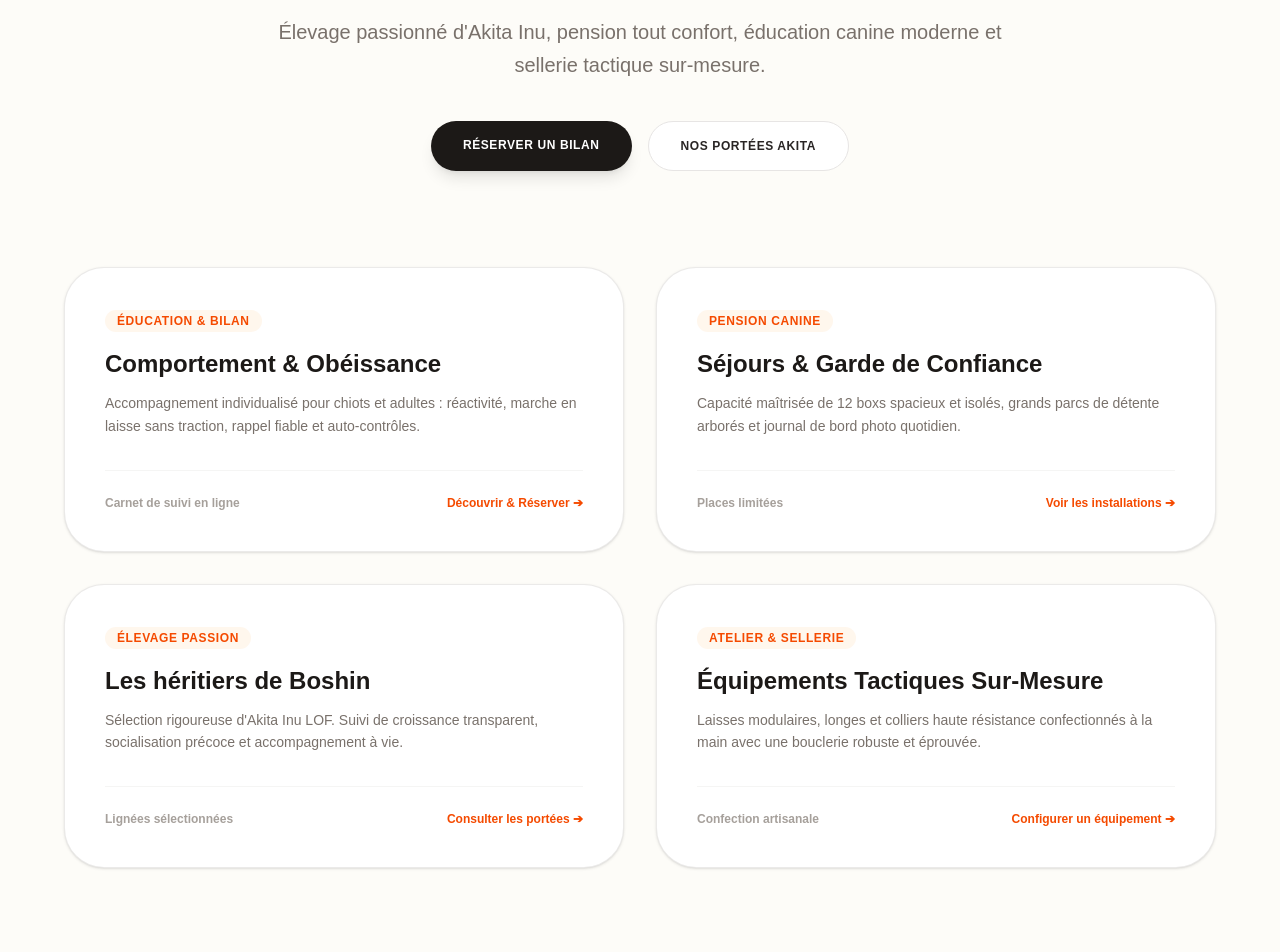
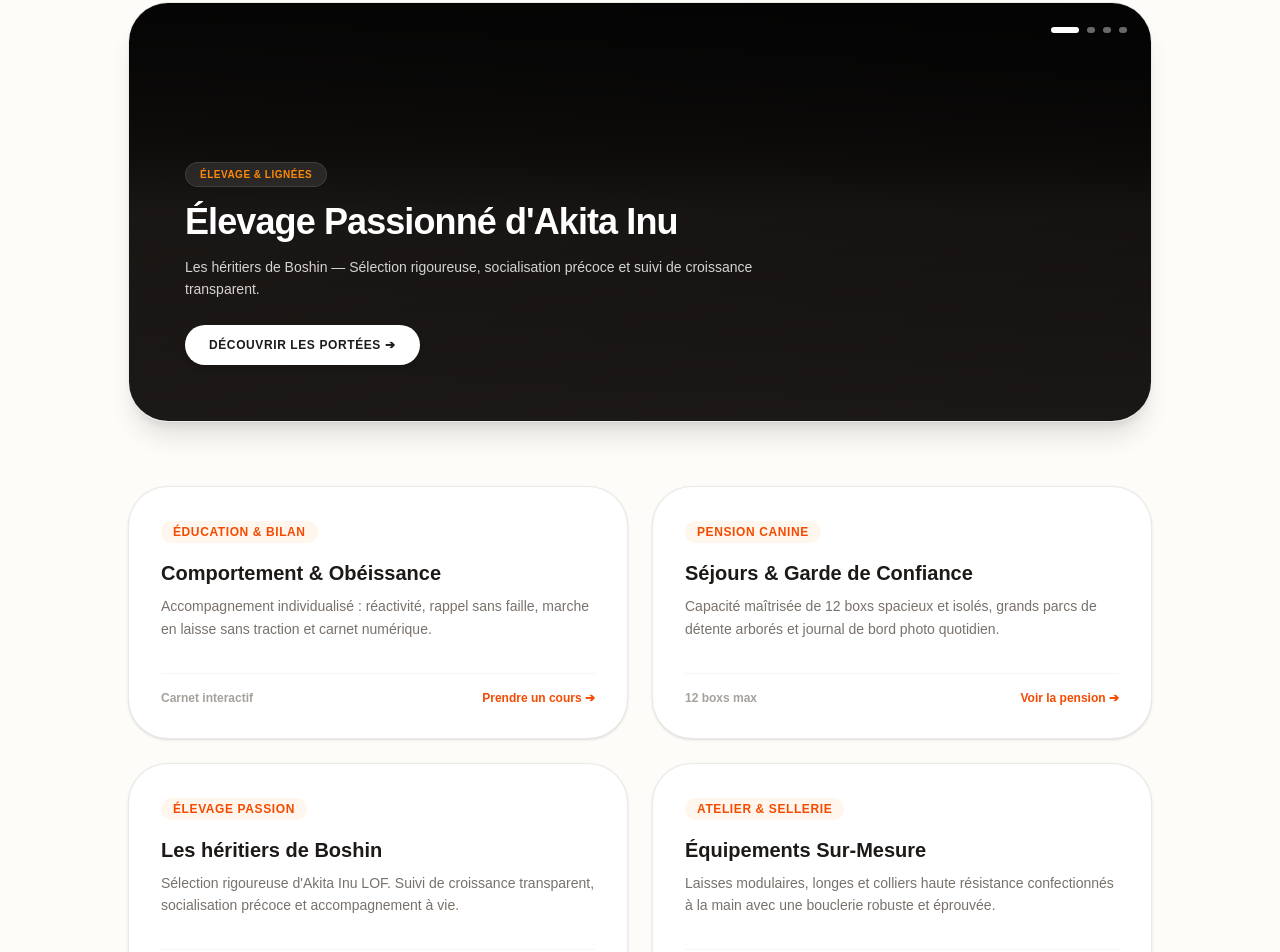
Before and after one commit to pierresamaritano/inochiinu-web, a Next.js app: page / in a window 1280 px wide. Shown: the part 460-1412 px from the top of the page. Built offline with nearby package versions, Linux system fonts and the light colour scheme; no server answers.

Commit message:
caroussel

```diff
--- a/app/page.tsx
+++ b/app/page.tsx
@@ -1,141 +1,227 @@
+"use client";
+
+import { useState, useEffect } from "react";
 import LiquidNavbar from "./components/LiquidNavbar";
 
 export default function Home() {
+  const [currentSlide, setCurrentSlide] = useState(0);
+
+  const slides = [
+    {
+      title: "Élevage Passionné d'Akita Inu",
+      subtitle: "Les héritiers de Boshin — Sélection rigoureuse, socialisation précoce et suivi de croissance transparent.",
+      tag: "Élevage & Lignées",
+      link: "/elevage",
+      btnText: "Découvrir les portées",
+      bgClass: "bg-gradient-to-br from-stone-900 to-stone-950",
+      gradient: "from-stone-900/90 via-stone-900/40 to-black/80",
+    },
+    {
+      title: "Pension Canine Tout Confort",
+      subtitle: "12 boxs spacieux et isolés, grands parcs de détente arborés et nouvelles quotidiennes.",
+      tag: "Pension Sérénité",
+      link: "/pension",
+      btnText: "Voir les installations",
+      bgClass: "bg-gradient-to-br from-emerald-950 to-stone-900",
+      gradient: "from-emerald-950/90 via-stone-900/40 to-black/80",
+    },
+    {
+      title: "Éducation & Bilan Comportemental",
+      subtitle: "Une approche moderne basée sur la compréhension mutuelle, le calme et le respect de l'instinct.",
+      tag: "Éthologie & Cours",
+      link: "/education",
+      btnText: "Prendre un cours",
+      bgClass: "bg-gradient-to-br from-orange-950 to-stone-900",
+      gradient: "from-orange-950/90 via-stone-900/40 to-black/80",
+    },
+    {
+      title: "Atelier Sellerie & Matériel Tactique",
+      subtitle: "Équipements sur-mesure, laisses modulaires et accessoires robustes confectionnés à la main.",
+      tag: "Artisanat Canin",
+      link: "/sellerie",
+      btnText: "Configurer un équipement",
+      bgClass: "bg-gradient-to-br from-amber-950 to-stone-900",
+      gradient: "from-amber-950/90 via-stone-900/40 to-black/80",
+    },
+  ];
+
+  // Défilement automatique toutes les 6 secondes
+  useEffect(() => {
+    const interval = setInterval(() => {
+      setCurrentSlide((prev) => (prev + 1) % slides.length);
+    }, 6000);
+    return () => clearInterval(interval);
+  }, [slides.length]);
+
   return (
     <>
       <LiquidNavbar />
 
-      <main className="min-h-screen bg-[#FDFCF8] text-stone-800 pt-32 px-4 sm:px-8 pb-24 overflow-x-hidden">
-        <div className="max-w-6xl mx-auto space-y-24">
+      <main className="min-h-screen bg-[#FDFCF8] text-stone-800 pt-28 sm:pt-32 px-4 sm:px-8 pb-24 overflow-x-hidden">
+        <div className="max-w-5xl mx-auto space-y-16">
 
-          {/* HERO SECTION */}
-          <section className="text-center max-w-3xl mx-auto pt-8">
-            <div className="inline-flex items-center gap-2 px-4 py-1.5 rounded-full bg-orange-50 border border-orange-200/60 mb-6 shadow-xs">
+          {/* 1. HERO HEADER COMPACT */}
+          <section className="text-center max-w-3xl mx-auto pt-4">
+            <div className="inline-flex items-center gap-2 px-3.5 py-1 rounded-full bg-orange-50 border border-orange-200/60 mb-4 shadow-xs">
               <span className="flex h-2 w-2 rounded-full bg-orange-500 animate-pulse" />
-              <span className="text-[11px] font-black uppercase tracking-wider text-orange-700">
+              <span className="text-[10px] font-black uppercase tracking-wider text-orange-700">
                 Centre Canin Haut de Gamme
               </span>
             </div>
 
-            <h1 className="text-4xl sm:text-6xl lg:text-7xl font-black text-stone-900 tracking-tight leading-[1.1]">
+            <h1 className="text-3xl sm:text-5xl lg:text-6xl font-black text-stone-900 tracking-tight leading-[1.15]">
               L'harmonie et l'expertise au service de votre chien
             </h1>
 
-            <p className="mt-6 text-stone-500 text-base sm:text-xl font-medium leading-relaxed">
-              Élevage passionné d'Akita Inu, pension tout confort, éducation canine moderne et sellerie tactique sur-mesure.
+            <p className="mt-4 text-stone-500 text-sm sm:text-lg font-medium leading-relaxed">
+              Élevage d'Akita Inu, pension 12 boxs, cours d'éducation comportementale et atelier de sellerie tactique.
             </p>
+          </section>
 
-            <div className="mt-10 flex flex-wrap justify-center gap-4">
-              <a
-                href="/education"
-                className="px-8 py-4 bg-stone-900 text-white font-black text-xs uppercase tracking-wider rounded-full hover:bg-stone-800 hover:scale-[1.02] active:scale-95 transition-all shadow-lg"
+          {/* 2. GRAND CARROUSEL INTERACTIF */}
+          <section className="relative overflow-hidden rounded-[2.5rem] border border-stone-200/80 shadow-xl min-h-[360px] sm:min-h-[420px] flex items-end">
+            {slides.map((slide, index) => (
+              <div
+                key={index}
+                className={`absolute inset-0 transition-opacity duration-1000 flex flex-col justify-end p-8 sm:p-14 ${slide.bgClass} ${
+                  index === currentSlide ? "opacity-100 z-10" : "opacity-0 z-0 pointer-events-none"
+                }`}
               >
-                Réserver un Bilan
-              </a>
-              <a
-                href="/elevage"
-                className="px-8 py-4 bg-white border border-stone-200 text-stone-800 font-bold text-xs uppercase tracking-wider rounded-full hover:bg-stone-50 hover:shadow-md active:scale-95 transition-all"
-              >
-                Nos Portées Akita
-              </a>
+                <div className={`absolute inset-0 bg-gradient-to-t ${slide.gradient}`} />
+
+                <div className="relative z-10 max-w-2xl text-white">
+                  <span className="text-[10px] font-black uppercase tracking-wider text-orange-400 bg-white/10 backdrop-blur-md px-3.5 py-1 rounded-full border border-white/10 inline-block mb-3">
+                    {slide.tag}
+                  </span>
+                  <h2 className="text-2xl sm:text-4xl font-black tracking-tight leading-tight">
+                    {slide.title}
+                  </h2>
+                  <p className="mt-3 text-xs sm:text-sm text-stone-300 font-medium leading-relaxed max-w-xl">
+                    {slide.subtitle}
+                  </p>
+
+                  <div className="mt-6">
+                    <a
+                      href={slide.link}
+                      className="inline-flex items-center gap-2 px-6 py-3 rounded-full bg-white text-stone-900 font-extrabold text-xs uppercase tracking-wider hover:bg-orange-50 hover:text-orange-600 transition-all shadow-md active:scale-95"
+                    >
+                      {slide.btnText} ➔
+                    </a>
+                  </div>
+                </div>
+              </div>
+            ))}
+
+            {/* Pagination cliquable en haut à droite du carrousel */}
+            <div className="absolute top-6 right-6 z-20 flex gap-2">
+              {slides.map((_, index) => (
+                <button
+                  key={index}
+                  onClick={() => setCurrentSlide(index)}
+                  className={`h-1.5 rounded-full transition-all duration-300 ${
+                    index === currentSlide ? "w-7 bg-white" : "w-2 bg-white/40 hover:bg-white/70"
+                  }`}
+                  aria-label={`Aller au slide ${index + 1}`}
+                />
+              ))}
             </div>
           </section>
 
-          {/* GRILLE DES 4 SERVICES DÉDIÉS */}
-          <section className="grid grid-cols-1 md:grid-cols-2 gap-8">
+          {/* 3. GRILLE DES 4 SERVICES DÉDIÉS */}
+          <section className="grid grid-cols-1 md:grid-cols-2 gap-6">
 
             {/* 1. ÉDUCATION */}
-            <div className="group rounded-[2.5rem] bg-white border border-stone-200/80 p-8 sm:p-10 shadow-sm hover:shadow-xl hover:border-orange-200 transition-all flex flex-col justify-between">
+            <div className="group rounded-[2.5rem] bg-white border border-stone-200/80 p-8 shadow-sm hover:shadow-xl hover:border-orange-200 transition-all flex flex-col justify-between">
               <div>
                 <span className="text-xs font-black uppercase tracking-wider text-orange-600 bg-orange-50 px-3 py-1 rounded-full">
                   Éducation & Bilan
                 </span>
-                <h2 className="text-2xl font-black text-stone-900 mt-4">
+                <h3 className="text-xl font-black text-stone-900 mt-4">
                   Comportement & Obéissance
-                </h2>
-                <p className="text-stone-500 mt-3 text-sm leading-relaxed">
-                  Accompagnement individualisé pour chiots et adultes : réactivité, marche en laisse sans traction, rappel fiable et auto-contrôles.
+                </h3>
+                <p className="text-stone-500 mt-2 text-xs sm:text-sm leading-relaxed">
+                  Accompagnement individualisé : réactivité, rappel sans faille, marche en laisse sans traction et carnet numérique.
                 </p>
               </div>
-              <div className="mt-8 pt-6 border-t border-stone-100 flex items-center justify-between">
-                <span className="text-xs font-bold text-stone-400">Carnet de suivi en ligne</span>
+              <div className="mt-8 pt-4 border-t border-stone-100 flex items-center justify-between">
+                <span className="text-xs font-bold text-stone-400">Carnet interactif</span>
                 <a
                   href="/education"
                   className="text-xs font-black text-orange-600 group-hover:text-orange-700 flex items-center gap-1.5 transition-colors"
                 >
-                  Découvrir & Réserver ➔
+                  Prendre un cours ➔
                 </a>
               </div>
             </div>
 
             {/* 2. PENSION */}
-            <div className="group rounded-[2.5rem] bg-white border border-stone-200/80 p-8 sm:p-10 shadow-sm hover:shadow-xl hover:border-orange-200 transition-all flex flex-col justify-between">
+            <div className="group rounded-[2.5rem] bg-white border border-stone-200/80 p-8 shadow-sm hover:shadow-xl hover:border-orange-200 transition-all flex flex-col justify-between">
               <div>
                 <span className="text-xs font-black uppercase tracking-wider text-orange-600 bg-orange-50 px-3 py-1 rounded-full">
                   Pension Canine
                 </span>
-                <h2 className="text-2xl font-black text-stone-900 mt-4">
+                <h3 className="text-xl font-black text-stone-900 mt-4">
                   Séjours & Garde de Confiance
-                </h2>
-                <p className="text-stone-500 mt-3 text-sm leading-relaxed">
+                </h3>
+                <p className="text-stone-500 mt-2 text-xs sm:text-sm leading-relaxed">
                   Capacité maîtrisée de 12 boxs spacieux et isolés, grands parcs de détente arborés et journal de bord photo quotidien.
                 </p>
               </div>
-              <div className="mt-8 pt-6 border-t border-stone-100 flex items-center justify-between">
-                <span className="text-xs font-bold text-stone-400">Places limitées</span>
+              <div className="mt-8 pt-4 border-t border-stone-100 flex items-center justify-between">
+                <span className="text-xs font-bold text-stone-400">12 boxs max</span>
                 <a
                   href="/pension"
                   className="text-xs font-black text-orange-600 group-hover:text-orange-700 flex items-center gap-1.5 transition-colors"
                 >
-                  Voir les installations ➔
+                  Voir la pension ➔
                 </a>
               </div>
             </div>
 
             {/* 3. ÉLEVAGE */}
-            <div className="group rounded-[2.5rem] bg-white border border-stone-200/80 p-8 sm:p-10 shadow-sm hover:shadow-xl hover:border-orange-200 transition-all flex flex-col justify-between">
+            <div className="group rounded-[2.5rem] bg-white border border-stone-200/80 p-8 shadow-sm hover:shadow-xl hover:border-orange-200 transition-all flex flex-col justify-between">
               <div>
                 <span className="text-xs font-black uppercase tracking-wider text-orange-600 bg-orange-50 px-3 py-1 rounded-full">
                   Élevage Passion
                 </span>
-                <h2 className="text-2xl font-black text-stone-900 mt-4">
+                <h3 className="text-xl font-black text-stone-900 mt-4">
                   Les héritiers de Boshin
-                </h2>
-                <p className="text-stone-500 mt-3 text-sm leading-relaxed">
+                </h3>
+                <p className="text-stone-500 mt-2 text-xs sm:text-sm leading-relaxed">
                   Sélection rigoureuse d'Akita Inu LOF. Suivi de croissance transparent, socialisation précoce et accompagnement à vie.
                 </p>
               </div>
-              <div className="mt-8 pt-6 border-t border-stone-100 flex items-center justify-between">
-                <span className="text-xs font-bold text-stone-400">Lignées sélectionnées</span>
+              <div className="mt-8 pt-4 border-t border-stone-100 flex items-center justify-between">
+                <span className="text-xs font-bold text-stone-400">Lignées LOF</span>
                 <a
                   href="/elevage"
                   className="text-xs font-black text-orange-600 group-hover:text-orange-700 flex items-center gap-1.5 transition-colors"
                 >
-                  Consulter les portées ➔
+                  Découvrir l'élevage ➔
                 </a>
               </div>
             </div>
 
             {/* 4. SELLERIE */}
-            <div className="group rounded-[2.5rem] bg-white border border-stone-200/80 p-8 sm:p-10 shadow-sm hover:shadow-xl hover:border-orange-200 transition-all flex flex-col justify-between">
+            <div className="group rounded-[2.5rem] bg-white border border-stone-200/80 p-8 shadow-sm hover:shadow-xl hover:border-orange-200 transition-all flex flex-col justify-between">
               <div>
                 <span className="text-xs font-black uppercase tracking-wider text-orange-600 bg-orange-50 px-3 py-1 rounded-full">
                   Atelier & Sellerie
                 </span>
-                <h2 className="text-2xl font-black text-stone-900 mt-4">
-                  Équipements Tactiques Sur-Mesure
-                </h2>
-                <p className="text-stone-500 mt-3 text-sm leading-relaxed">
+                <h3 className="text-xl font-black text-stone-900 mt-4">
+                  Équipements Sur-Mesure
+                </h3>
+                <p className="text-stone-500 mt-2 text-xs sm:text-sm leading-relaxed">
                   Laisses modulaires, longes et colliers haute résistance confectionnés à la main avec une bouclerie robuste et éprouvée.
                 </p>
               </div>
-              <div className="mt-8 pt-6 border-t border-stone-100 flex items-center justify-between">
-                <span className="text-xs font-bold text-stone-400">Confection artisanale</span>
+              <div className="mt-8 pt-4 border-t border-stone-100 flex items-center justify-between">
+                <span className="text-xs font-bold text-stone-400">Fait main</span>
                 <a
                   href="/sellerie"
                   className="text-xs font-black text-orange-600 group-hover:text-orange-700 flex items-center gap-1.5 transition-colors"
                 >
-                  Configurer un équipement ➔
+                  Configurer ➔
                 </a>
               </div>
             </div>
```
